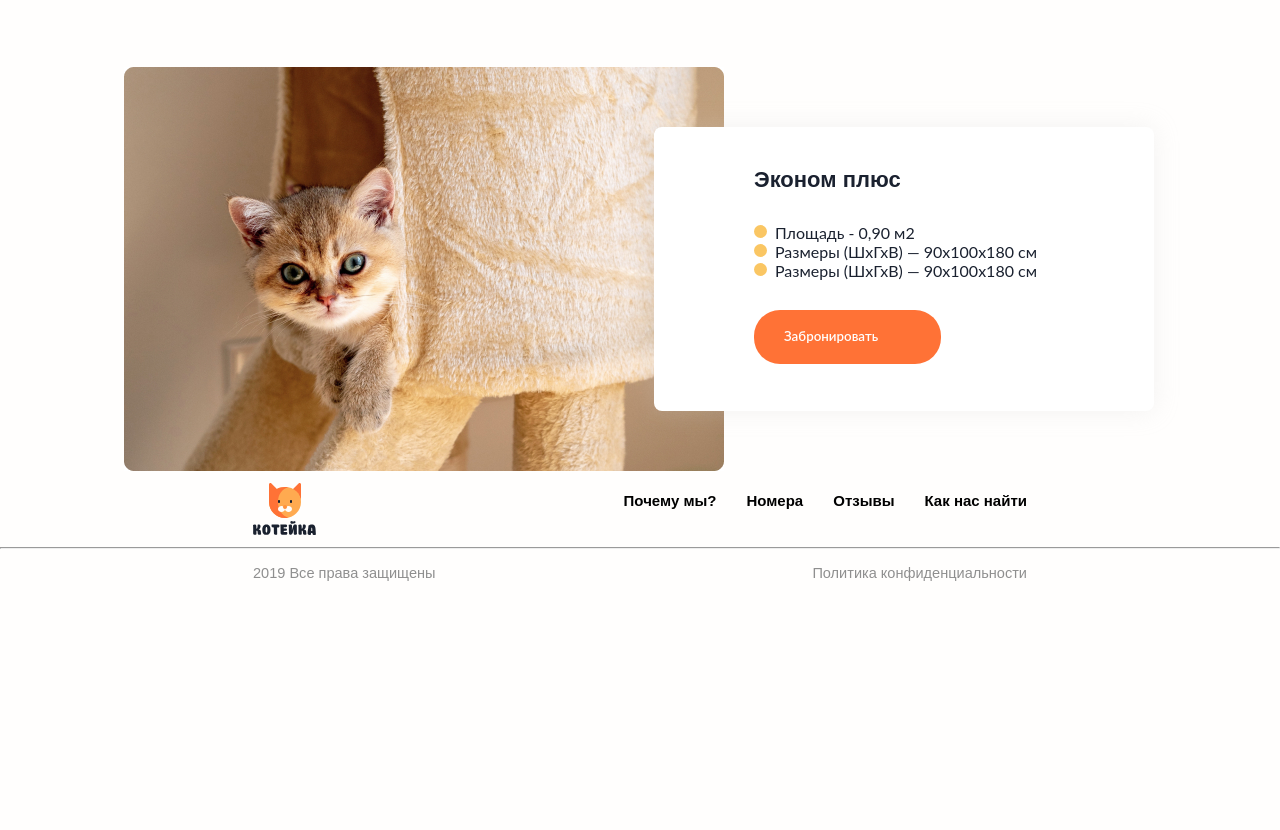
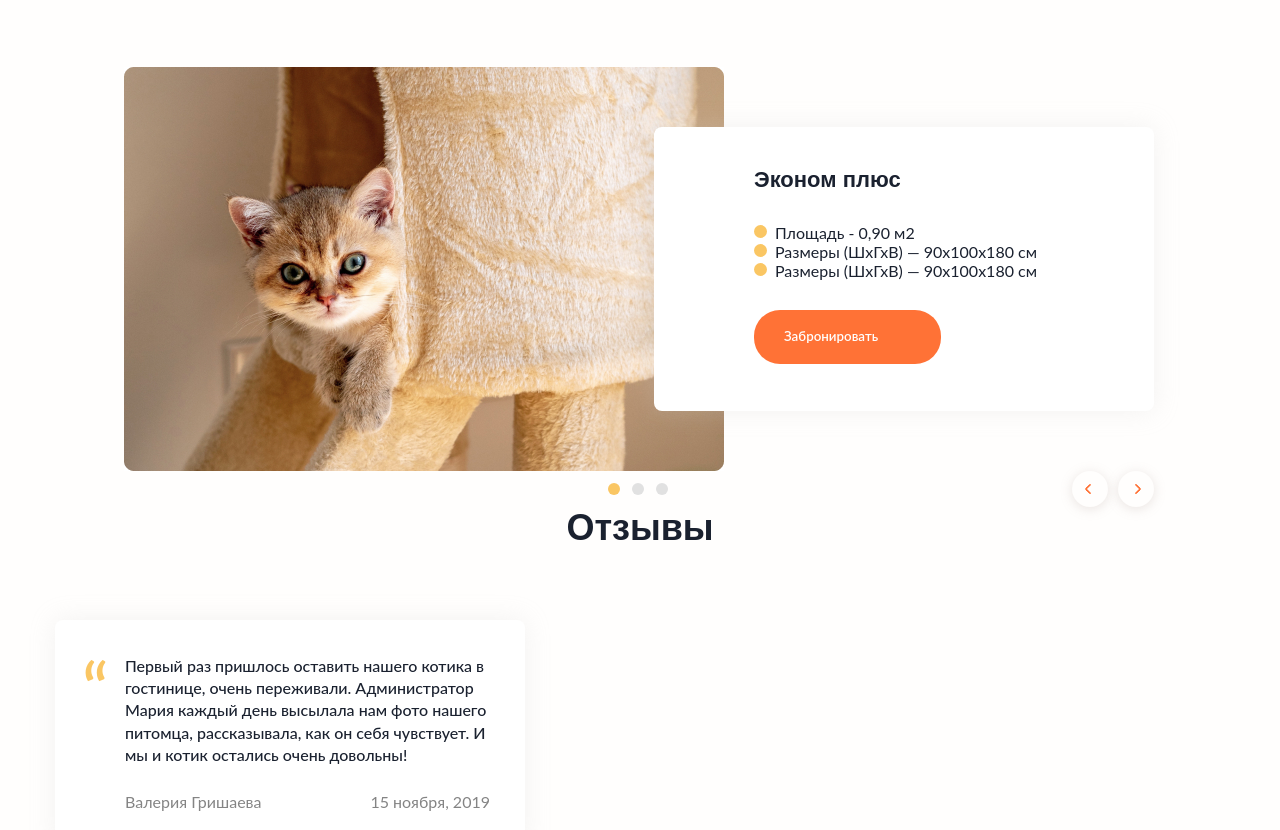
Before and after one commit to Kerzolys/Koteika, a website: page src/index.html in a window 1280 px wide. Shown: the part 122-952 px from the top of the page. Before the commit the page ends 800 px from the top, so only its background shows below. Drawn offline with Linux system fonts and the light colour scheme; files that its build step writes are made by us from their sources.

Commit message:
создана секция reviews. также доделал навигацию для слайдеров

```diff
--- a/src/index.html
+++ b/src/index.html
@@ -87,10 +87,10 @@
     <main class="main">
       <section class="rooms content-wrapper">
         <h2 class="rooms__title section-title">Номера</h2>
-        <div class="rooms-slider">
+        <div class="rooms__slider">
           <article class="slider__card">
             <div class="slider__card-image"><img src="./images/slider1.jpg" alt="Рыжий котенок висит в гамаке"></div>
-            <div class="slider__card-description">
+            <div class="slider__card-description card">
               <h3 class="slider__card-description-title card-title">Эконом плюс</h3>
               <ul class="slider__card-description-list">
                 <li class="slider__card-description-list-item">Площадь - 0,90 м2</li>
@@ -110,13 +110,38 @@
             <div class="navigation-block__dot"></div>
           </div>
           <div class="navigation-block__arrows">
-            <div class="navigation-block__arrow_back"></div>
-            <div class="navigation-block__arrow_forward"></div>
+            <div class="navigation-block__arrow navigation-block__arrow_back"></div>
+            <div class="navigation-block__arrow navigation-block__arrow_forward"></div>
           </div>
         </div>
       </section>
       <section class="reviews content-wrapper">
-
+        <h3 class="reviews__title section-title">Отзывы</h3>
+        <div class="reviews__slider">
+          <article class="reviews__slider-item card">
+            <p class="item__text">
+              <span class="item__text-accent">“</span>
+              Первый раз пришлось оставить нашего котика
+в гостинице, очень переживали. Администратор Мария каждый день высылала нам фото нашего питомца, рассказывала, как он себя чувствует.
+И мы и котик остались очень довольны!
+            </p>
+            <div class="item__info-block">
+              <p class="info-block__person">Валерия Гришаева</p>
+              <p class="info-block__date">15 ноября, 2019</p>
+            </div>
+          </article>
+          <div class="slider__navigation-block">
+            <div class="navigation-block__dots">
+              <div class="navigation-block__dot navigation-block__dot_active"></div>
+              <div class="navigation-block__dot"></div>
+              <div class="navigation-block__dot"></div>
+            </div>
+            <div class="navigation-block__arrows">
+              <div class="navigation-block__arrow navigation-block__arrow_back"></div>
+              <div class="navigation-block__arrow navigation-block__arrow_forward"></div>
+            </div>
+          </div>
+        </div>
       </section>
     </main>
     <footer class="footer">
--- /dev/null
+++ b/src/styles/blocks/main/reviews/reviews.css
@@ -0,0 +1,36 @@
+.reviews {
+  margin-block: 143px 140px;
+}
+
+.reviews__title {
+}
+
+.reviews__slider {
+}
+.reviews__slider-item {
+  max-inline-size: 470px;
+  padding: 35px 35px 35px 70px;
+}
+.item__text {
+  font-weight: 500;
+  line-height: 1.4;
+  position: relative;
+}
+.item__text-accent {
+  position: absolute;
+  inset: -11px -43px;
+  font-size: 72;
+  line-height: 1.2;
+  color: #FAC663;
+}
+.item__info-block {
+  margin-block-start: 25px;
+  display: flex;
+  justify-content: space-between;
+  font-weight: 400;
+  color: #848484;
+}
+.info-block__person {
+}
+.info-block__date {
+}
--- a/src/styles/blocks/main/rooms/rooms.css
+++ b/src/styles/blocks/main/rooms/rooms.css
@@ -6,7 +6,7 @@
 .rooms__title {
 }
 
-.rooms-slider {
+.rooms__slider {
 }
 .slider__card {
   display: flex;
@@ -18,10 +18,7 @@
 }
 .slider__card-description {
   margin-inline-start: -70px;
-  background-color: #fff;
-  border-radius: 8px;
   padding: 40px 117px 40px 100px;
-  box-shadow: 0 0 25px 0 rgba(208, 208, 208, 0.25);
   margin-block: 60px;
 }
 .slider__card-description-title {
@@ -43,23 +40,3 @@
   background-color: #fac663;
   border-radius: 50%;
 }
-.slider__card-description-button {
-}
-.button {
-}
-.slider__navigation-block {
-}
-.navigation-block__dots {
-}
-.navigation-block__dot {
-}
-.navigation-block__dot_active {
-}
-.navigation-block__arrows {
-}
-.navigation-block__arrow_back {
-}
-.navigation-block__arrow_forward {
-}
-.reviews {
-}
--- /dev/null
+++ b/src/styles/blocks/main/slider/slider.css
@@ -0,0 +1,75 @@
+
+.slider__navigation-block {
+  display: flex;
+  justify-content: space-between;
+  align-items: center;
+}
+.navigation-block__dots {
+  display: flex;
+  flex-direction: row;
+  gap: 12px;
+  margin-inline-start: 47%;
+}
+
+.navigation-block__dot {
+  inline-size: 12px;
+  aspect-ratio: 1 / 1;
+  border-radius: 50%;
+  background-color: #E1E1E1;
+  cursor: pointer;
+  transition: transform .3s ease;
+}
+
+.navigation-block__dot:hover{
+  transform: scale(1.2);
+}
+
+.navigation-block__dot:focus {
+  outline: none;
+  appearance: none;
+  -webkit-appearance: none;
+  -moz-appearance: none;
+}
+
+.navigation-block__dot_active {
+  background-color: #FAC663;
+}
+
+.navigation-block__arrows {
+  display: flex;
+  flex-direction: row;
+  gap: 10px;
+}
+
+.navigation-block__arrow {
+  inline-size: 36px;
+  aspect-ratio: 1 / 1;
+  border-radius: 50%;
+  box-shadow: 0 2px 12px rgba(173, 152, 143, 0.25);
+  position: relative;
+  cursor: pointer;
+  transition: transform .3s ease;
+}
+
+.navigation-block__arrow:hover{
+  transform: scale(1.2);
+}
+
+.navigation-block__arrow::before {
+  content: '';
+  position: absolute;
+  inline-size: 8px;
+  aspect-ratio: 1 / 1;
+  border-block-end: 2px solid #FF7236;
+  border-inline-start: 2px solid #FF7236;
+  border-radius: 2px;
+  inset: 14px 14px;
+}
+
+
+.navigation-block__arrow_back::before {
+  transform: rotate(45deg);
+}
+.navigation-block__arrow_forward::before {
+  transform: rotate(-135deg);
+}
--- a/src/styles/global.css
+++ b/src/styles/global.css
@@ -37,7 +37,9 @@ img {
 
 button, a {
   font-family: inherit;
+  cursor: pointer;
 }
+
 
 li {
   list-style: none;
--- a/src/styles/style.css
+++ b/src/styles/style.css
@@ -21,6 +21,12 @@
   border-radius: 26px;
   outline: none;
   padding: 18px 63px 20px 30px;
+}
+
+.card {
+  box-shadow: 0 0 25px 0 rgba(208, 208, 208, 0.25);
+  background-color: #fff;
+  border-radius: 8px;
 }
 
 
```
Also changed, not shown: 1 other file.
